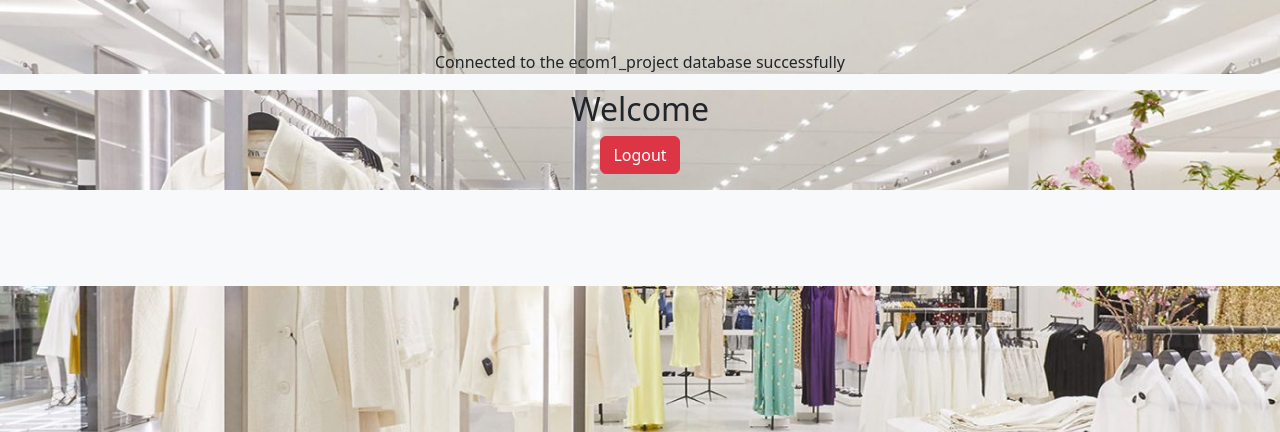
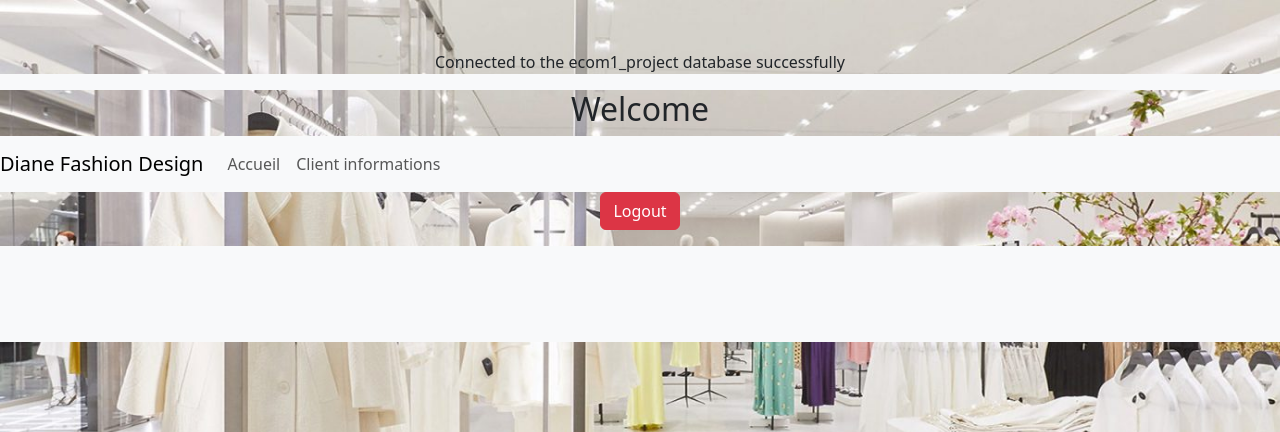
Before and after one commit to uweradiane/projet_1_uwera_diane, a PHP site: page /client.php in a window 1280 px wide. Shown: the top 432 px of the page. Run offline with PHP 8.4, Linux system fonts and the light colour scheme; data that the repository does not hold is empty.

Commit message:
new commit

```diff
--- a/client.php
+++ b/client.php
@@ -78,6 +78,25 @@ if (isset($_SESSION['auth'])) {
     <h3 style="float: right;">
         <h2>Welcome<a class="nav-link" href=#><?php echo isset($_SESSION['auth']) ? $name['user_name'] : "" ?></a></h2>
     </h3>
+    <nav class="navbar navbar-expand-lg navbar-light bg-light">
+
+        <a class="navbar-brand" href="index.php">Diane Fashion Design</a>
+        <button class="navbar-toggler" type="button" data-toggle="collapse" data-target="#navbarNav" aria-controls="navbarNav" aria-expanded="false" aria-label="Toggle navigation">
+            <span class="navbar-toggler-icon"></span>
+        </button>
+        <div class="collapse navbar-collapse" id="navbarNav">
+            <ul class="navbar-nav">
+                <li class="nav-item">
+                    <a class="nav-link" href="index.php">Accueil</a>
+                </li>
+                <li class="nav-item">
+                    <a class="nav-link" href="../projet_1_uwera_diane/pages/profile.php">Client informations</a>
+                </li>
+            </ul>
+
+        </div>
+    </nav>
+
     <form method="post" action="./utils/logout.php">
         <button type="submit" class="btn btn-danger">Logout</button>
     </form>
```
